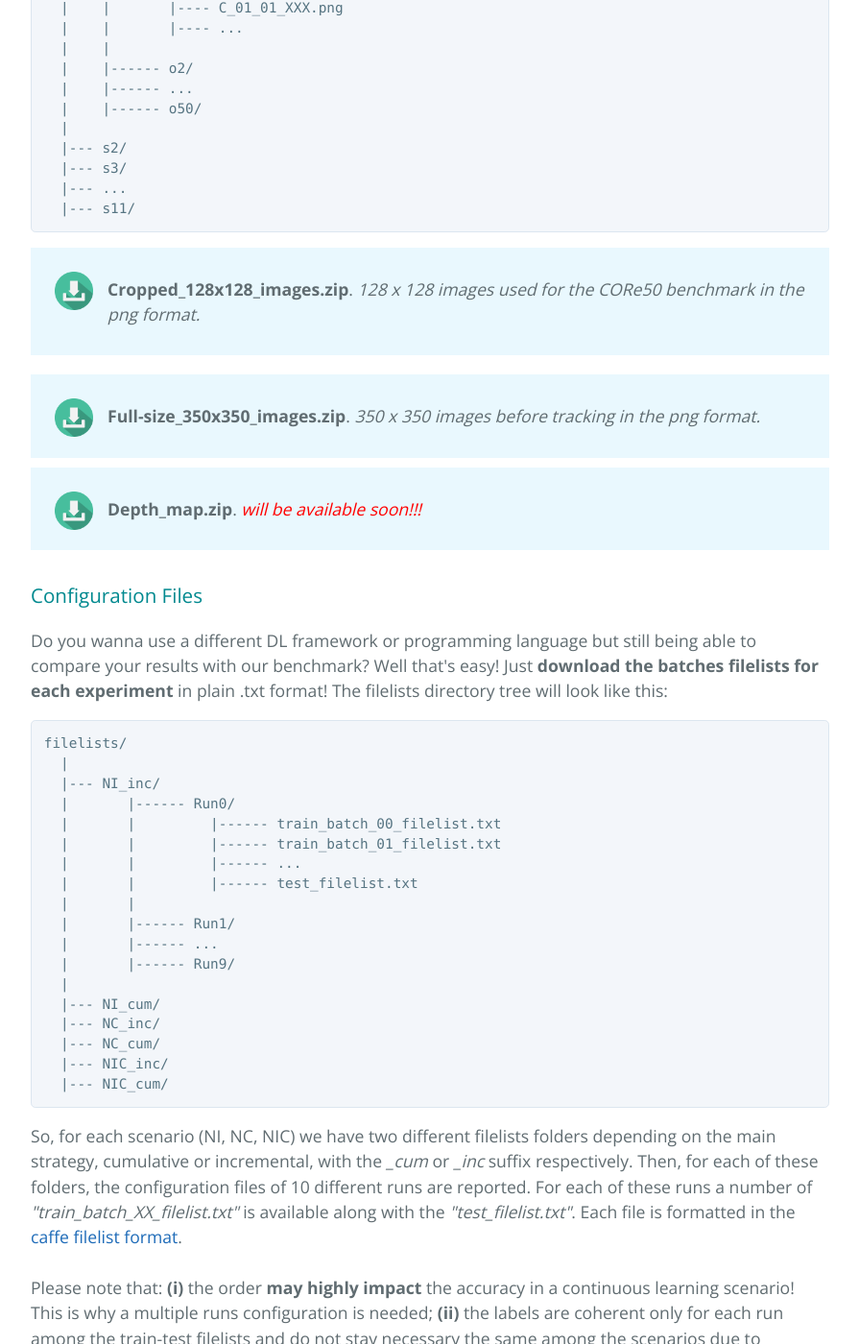
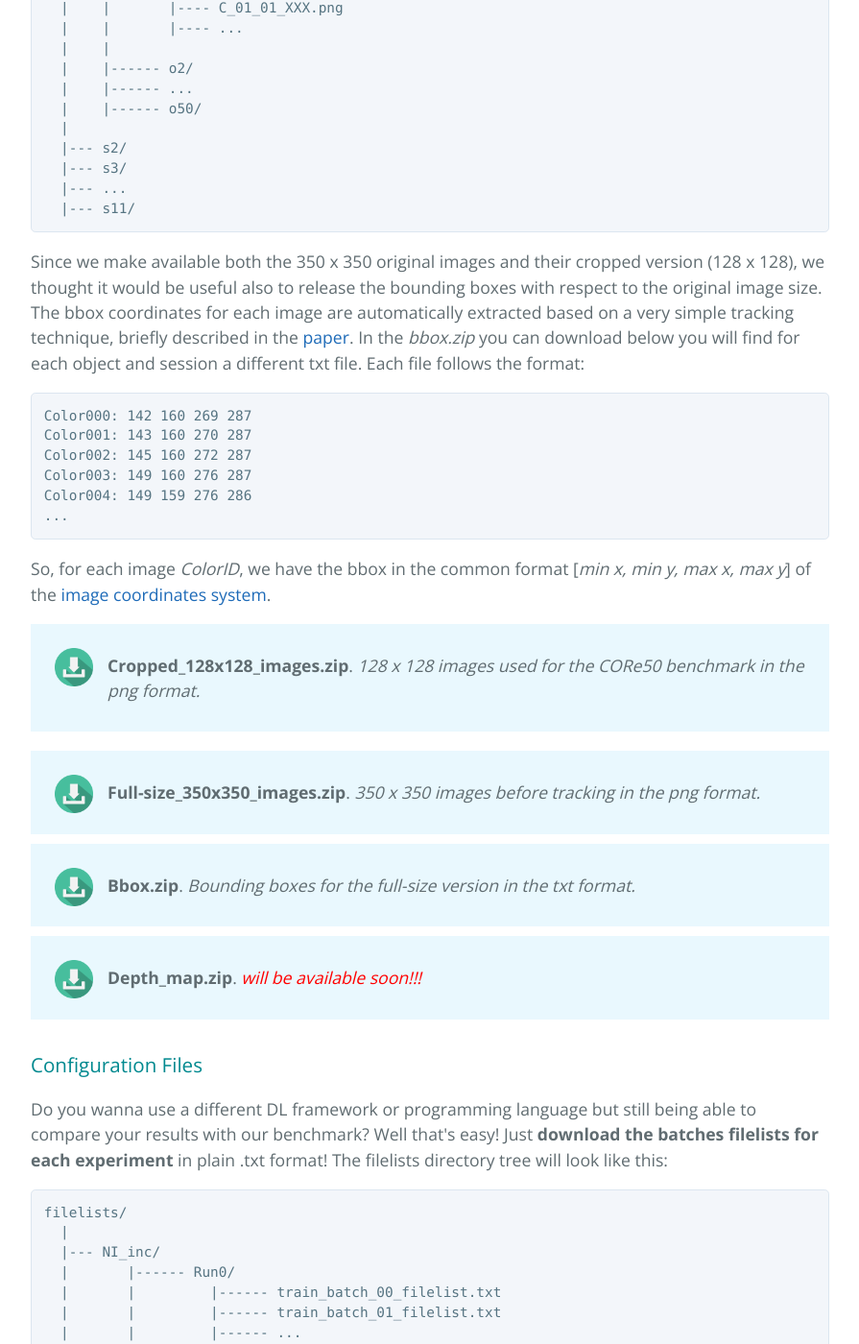
Before and after one commit to vlomonaco/core50, a Jekyll site: the page built from index.html, in a window 1280 px wide and 1400 px high, scrolled down 4842 px. Shown: the whole window at 96% size, without its empty margins (192-1087 px from the left). Built offline with Jekyll 4.4.1, drawn with Linux system fonts in a browser that asks for light colours; the list of posts is cut into pages by our own code.

Commit message:
bounding boxes added

```diff
--- a/index.html
+++ b/index.html
@@ -90,6 +90,18 @@ In each object directories, the temporal coherent frames are characterized by an
   |--- s11/
 </code></pre>
 
+<p>Since we make available both the 350 x 350 original images and their cropped version (128 x 128), we thought it would be useful also to release the bounding boxes with respect to the original image size. <br>
+The bbox coordinates for each image are automatically extracted based on a very simple tracking technique, briefly described in the <a href="https://128.84.21.199/pdf/1705.03550">paper</a>. In the <i>bbox.zip</i> you can download below you will find for each object and session a different txt file. Each file follows the format:</p>
+<pre><code>Color000: 142 160 269 287
+Color001: 143 160 270 287
+Color002: 145 160 272 287
+Color003: 149 160 276 287
+Color004: 149 159 276 286
+...
+</code></pre>
+
+<p>So, for each image <i>ColorID</i>, we have the bbox in the common format [<i>min x, min y, max x, max y</i>] of the <a href="https://it.mathworks.com/help/images/image-coordinate-systems.html">image coordinates system</a>.</p>
+
 <div style="background-color: rgba(227, 246, 254, 0.79); padding: 20px; margin-top:10px;">
 <div style="width:60px; height: 60px;float:left; padding-right:10px"><a href="http://bias.csr.unibo.it/maltoni/core50_128x128.zip"><img src="imgs/download.ico" width="50px" style="padding:5px; vertical-align: middle;"></a></div>
 <div style="margin-top:10px; margin-bottom:10px;margin-left:60px">
@@ -100,6 +112,12 @@ In each object directories, the temporal coherent frames are characterized by an
 <div style="width:60px; height: 60px;float:left; padding-right:10px"><a href="http://bias.csr.unibo.it/maltoni/core50_350x350.zip"><img src="imgs/download.ico" width="50px" style="padding:5px; vertical-align: middle;"></a></div>
 <div style="margin-top:10px; margin-bottom:10px;margin-left:60px">
 <strong>Full-size_350x350_images.zip</strong>. <i> 350 x 350 images before tracking in the png format.</i></div>
+</div>
+
+<div style="background-color: rgba(227, 246, 254, 0.79); padding: 20px; margin-top:10px;">
+<div style="width:60px; height: 60px;float:left; padding-right:10px"><a href="data/bbox.zip"><img src="imgs/download.ico" width="50px" style="padding:5px; vertical-align: middle;"></a></div>
+<div style="margin-top:10px; margin-bottom:10px;margin-left:60px">
+<strong>Bbox.zip</strong>. <i>Bounding boxes for the full-size version in the txt format.</i></div>
 </div>
 
 <div style="background-color: rgba(227, 246, 254, 0.79); padding: 20px; margin-top:10px;">
```
Also changed, not shown: 1 other file.
